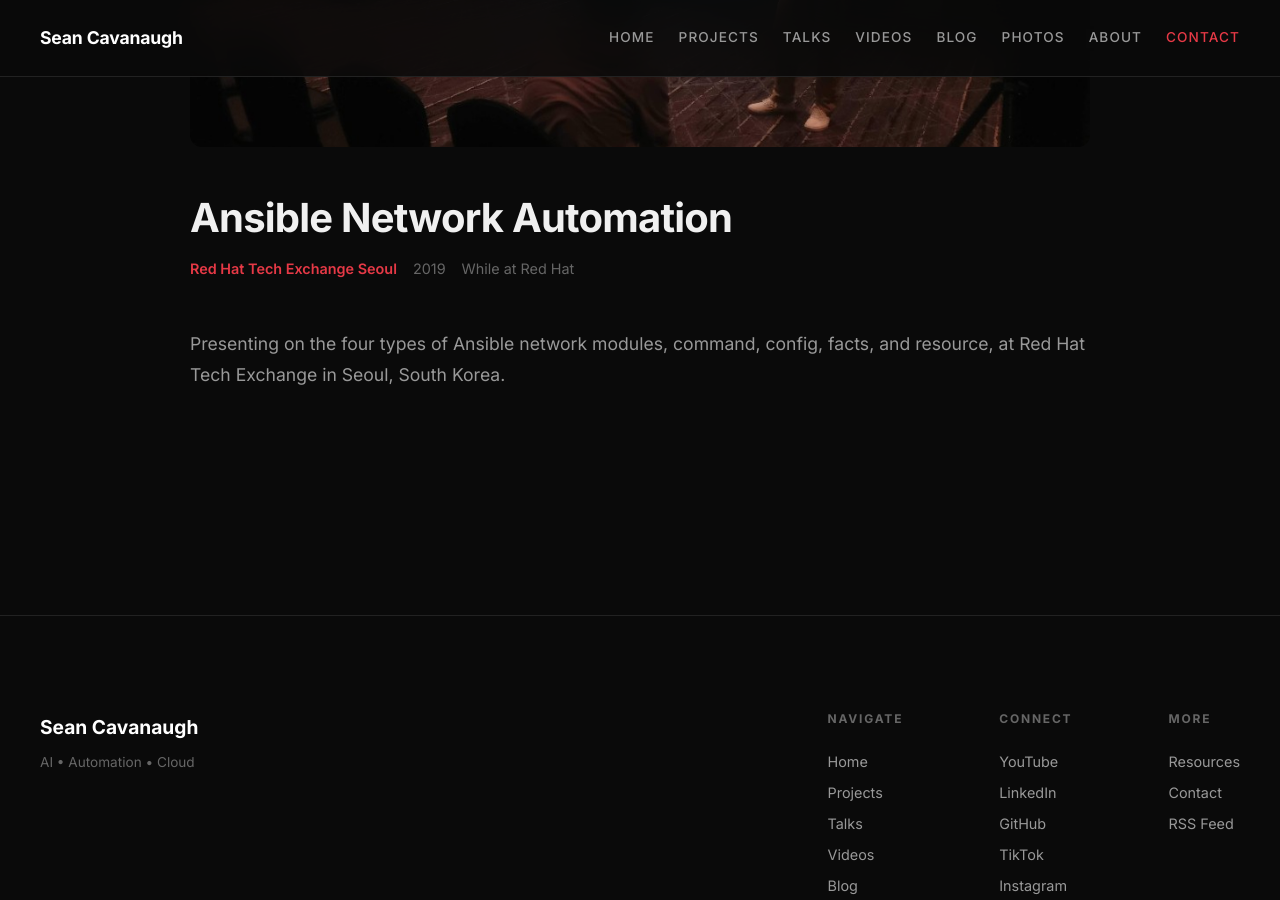
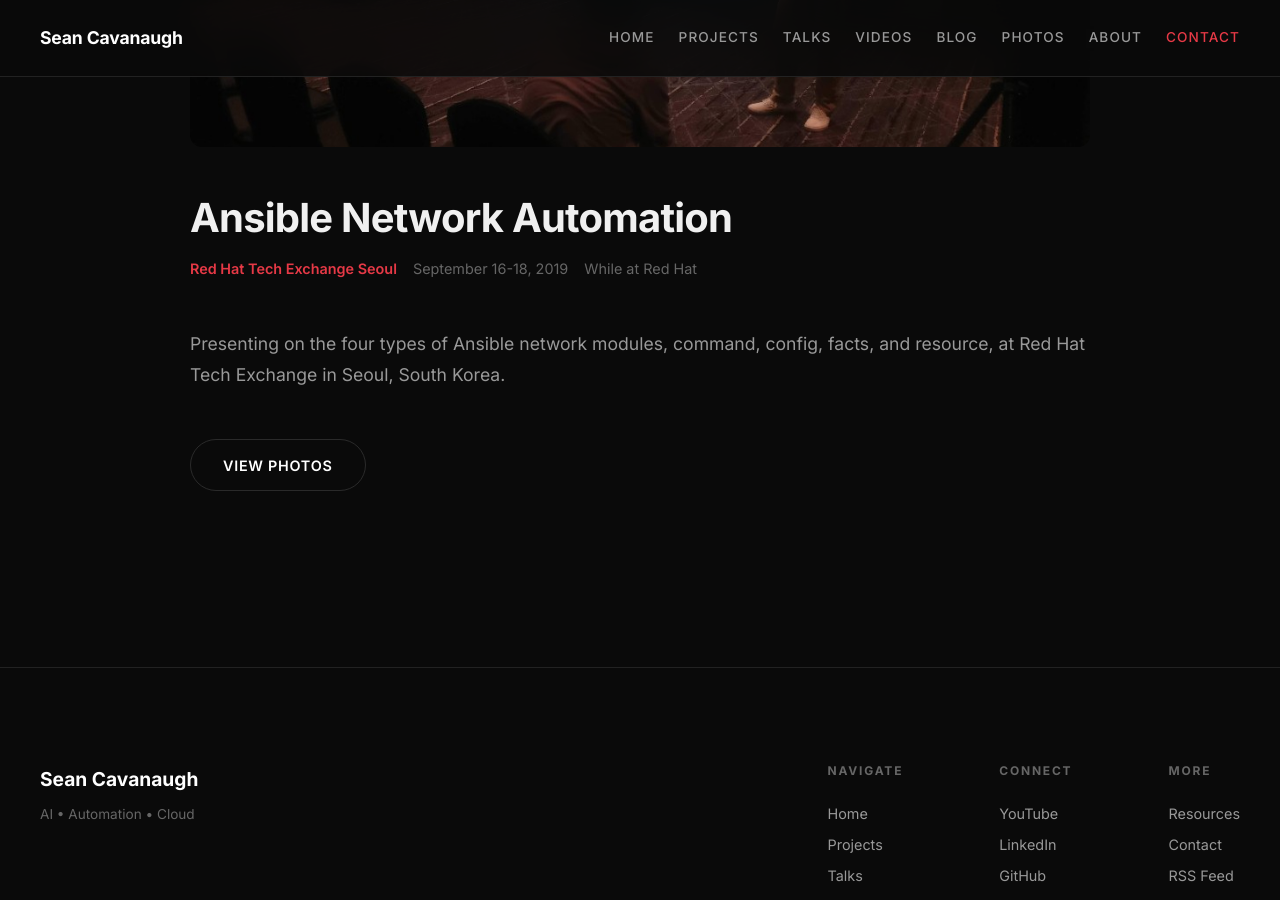
Before and after one commit to IPvSean/cavanaugh.pro, a Jekyll site: the page built from talks/ansible-network-automation.html, in a window 1280 px wide and 900 px high, scrolled down 506 px. Built offline with Jekyll 4.4.1, drawn with Linux system fonts in a browser that asks for light colours.

Commit message:
Link RHTE Seoul photo album to the talk detail page
Co-authored-by: Cursor <cursoragent@cursor.com>

```diff
--- a/_data/talks.yml
+++ b/_data/talks.yml
@@ -84,6 +84,8 @@
   image: "/assets/images/tech-exchange-seoul.png"
   audience: "Red Hat Tech Exchange Seoul"
   year: 2019
+  date: "September 16-18, 2019"
+  photos: "https://photos.app.goo.gl/F8iRL9Ao2MrdTW4s8"
   role_at_time: "Red Hat"
 
 - title: "Red Hat Tech Exchange Orlando"
```
